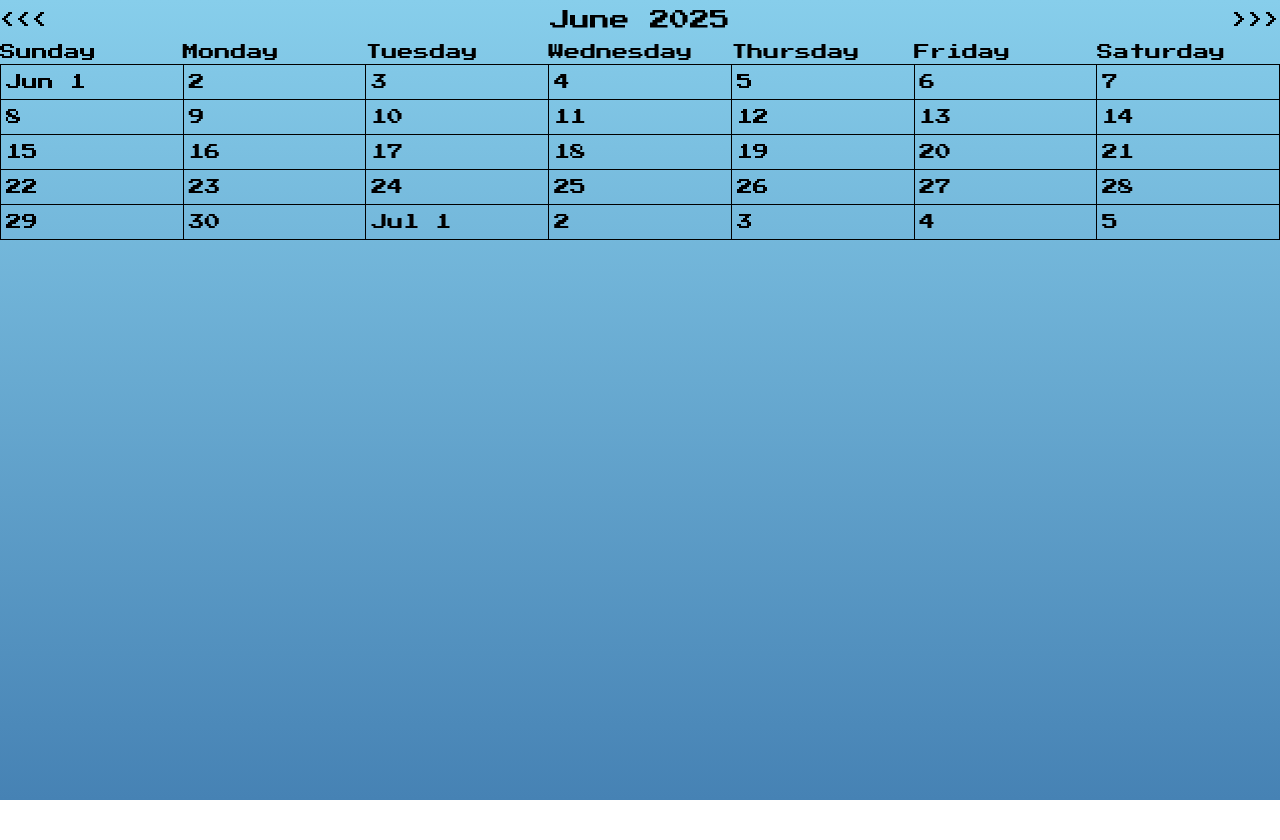
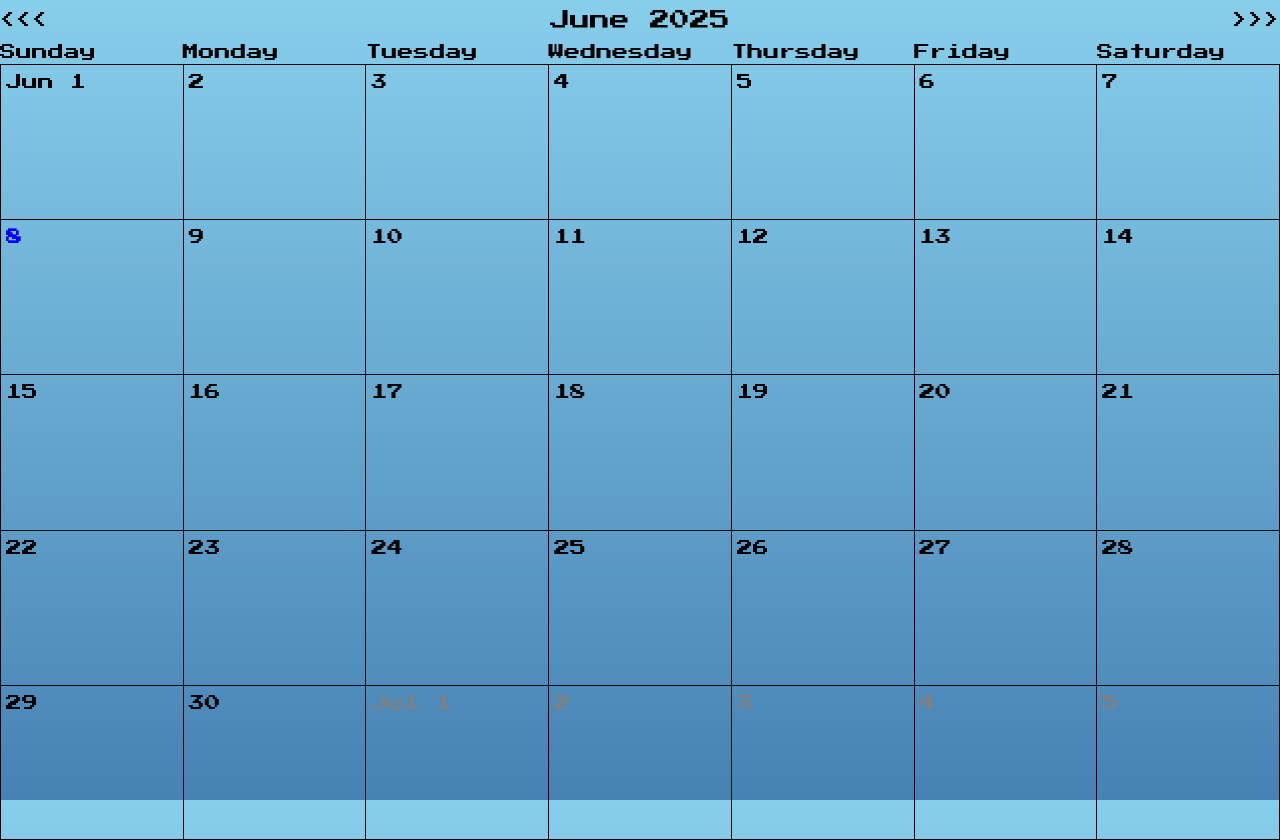
Before and after one commit to Stuman8818/journal-app, a Next.js app: page /calender in a window 1280 px wide. Before the commit the page ends 800 px from the top, so only its background shows below. Built offline with nearby package versions, Linux system fonts and the light colour scheme; no server answers; what @mui/material-nextjs would draw is missing.

Commit message:
fullscreen calendar

```diff
--- a/src/app/calender/page.tsx
+++ b/src/app/calender/page.tsx
@@ -54,7 +54,28 @@ export default class CalendarPage extends Component<Props, State> {
             month: "short",
           })} ${dayNumber}`
         : dayNumber;
-    // … rest of your renderDay logic …
+    const selectedMonthStartDate = new Date(selectedYear, selectedMonth - 1, 1); // first day of month.
+    const selectedMonthEndDate = new Date(selectedYear, selectedMonth, 0); // last day of month.
+    const dayIsInSelectedMonth =
+      date >= selectedMonthStartDate && date <= selectedMonthEndDate;
+    const isToday = new Date().toDateString() === date.toDateString();
+    let color = `grey`;
+    let fontWeight = `normal`;
+    if (isToday) {
+      color = `blue`;
+      fontWeight = `bold`;
+    } else if (dayIsInSelectedMonth) {
+      color = `black`;
+    }
+    const focusedStyle =
+      this.state.focusedCellID === cellID
+        ? {
+            backgroundColor: `yellow`,
+            boxShadow: `0px 0px 5px blue`,
+            overflow: `visible`,
+          }
+        : {};
+
     return (
       <div
         tabIndex={0}
@@ -66,7 +87,7 @@ export default class CalendarPage extends Component<Props, State> {
           justifyContent: "flex-start",
           cursor: "pointer",
           userSelect: "none",
-          // … focusedStyle …
+          ...focusedStyle,
         }}
         className="calendar-day"
       >
@@ -74,7 +95,9 @@ export default class CalendarPage extends Component<Props, State> {
           style={{
             display: "flex",
             flex: 1,
-            margin: 5 /*, color, fontWeight */,
+            margin: 5,
+            color,
+            fontWeight,
           }}
         >
           {dayText}
@@ -107,6 +130,7 @@ export default class CalendarPage extends Component<Props, State> {
 
   render() {
     return (
+      <div>
         <Calender
           locale={this.locale}
           year={this.state.year}
@@ -118,6 +142,7 @@ export default class CalendarPage extends Component<Props, State> {
           renderHeading={this.renderHeading}
           borderOptions={{ width: 1, color: "black" }}
         />
+      </div>
     );
   }
 }
--- a/src/app/components/months.css
+++ b/src/app/components/months.css
@@ -4,6 +4,7 @@
   flex-flow: column nowrap;
   align-items: stretch;
   overflow: hidden;
+  height: 100vh;
 }
 
 .Month-week {
```
Lines whose indentation alone changed are shown as unchanged.
